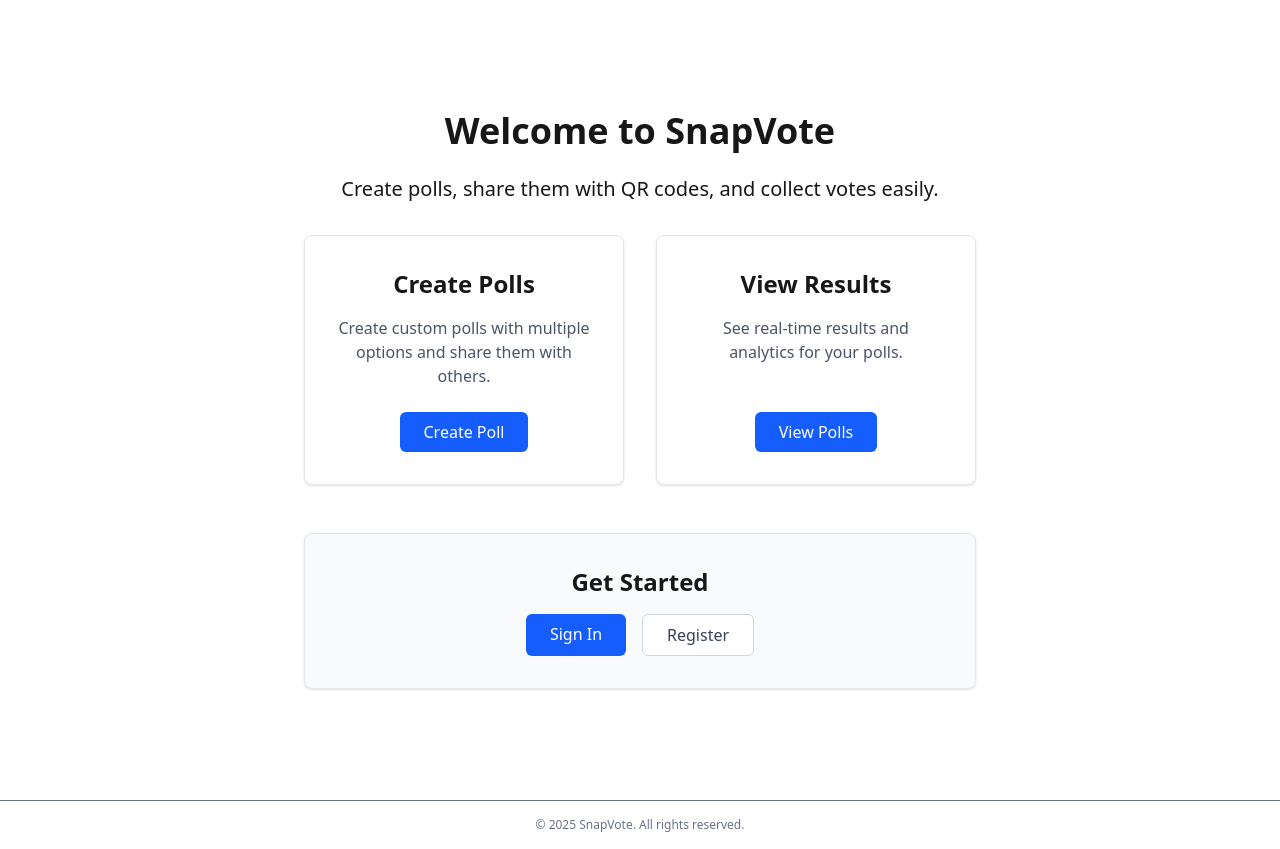
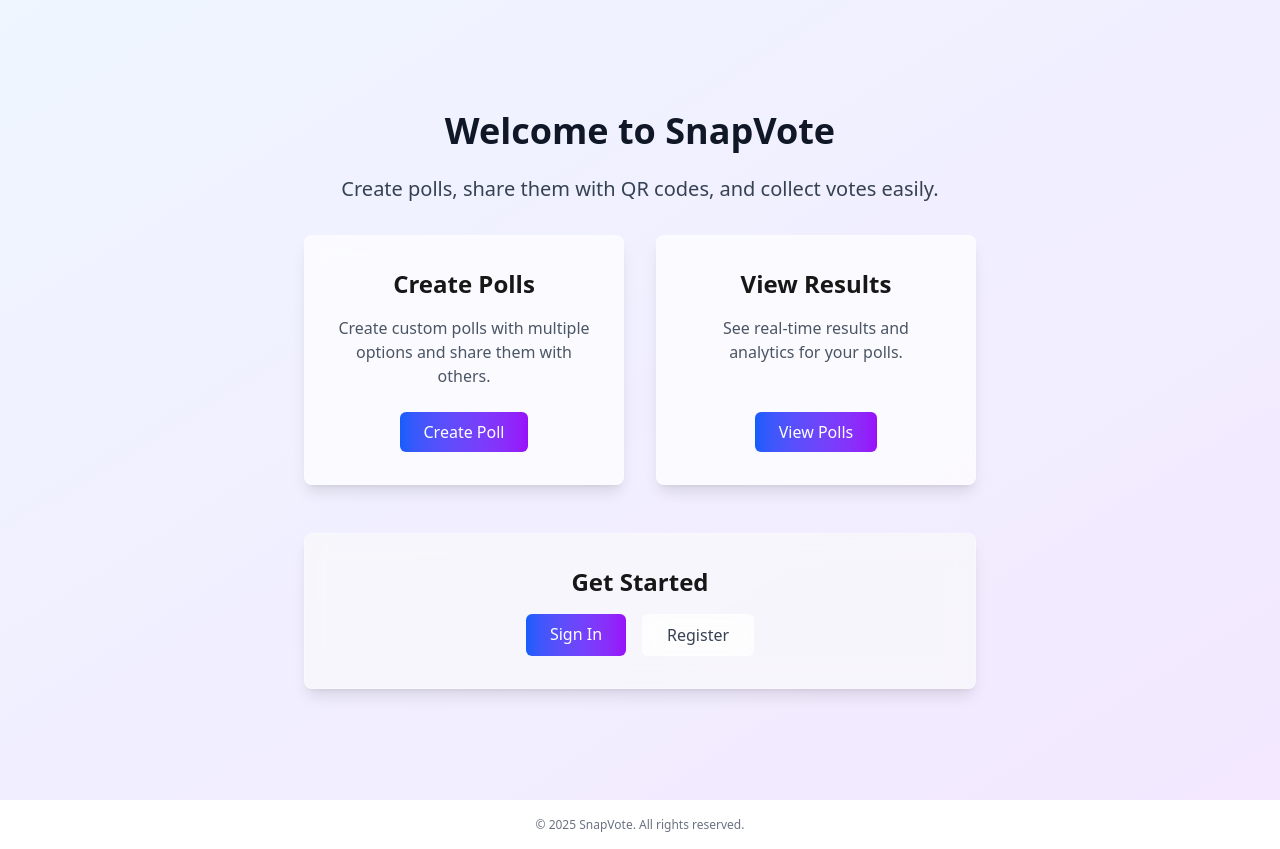
Before and after one commit to Masesee/polling-alxdev, a Next.js app: page / in a window 1280 px wide. Built offline with nearby package versions, Linux system fonts and the light colour scheme; no server answers.

Commit message:
style(ui): improve visual design with gradients and glass effects
- Add gradient backgrounds to layout and home page
- Implement glass morphism effects for navbar and cards
- Enhance button styling with gradients and hover animations
- Improve text contrast for better readability

```diff
--- a/app/layout.tsx
+++ b/app/layout.tsx
@@ -27,7 +27,7 @@ export default function RootLayout({
   return (
     <html lang="en" className="light">
       <body
-        className={`${geistSans.variable} ${geistMono.variable} font-sans antialiased min-h-screen flex flex-col`}
+        className={`${geistSans.variable} ${geistMono.variable} font-sans antialiased min-h-screen flex flex-col bg-gradient-to-br from-blue-50 to-purple-100 dark:from-gray-900 dark:to-gray-800`}
       >
         <AuthProvider>
           <Navbar />
@@ -35,7 +35,7 @@ export default function RootLayout({
             {children}
           </main>
         </AuthProvider>
-        <footer className="py-4 text-center text-xs text-gray-500 dark:text-gray-400 border-t dark:border-gray-700 dark:bg-gray-800">
+        <footer className="backdrop-blur-md bg-white/70 dark:bg-gray-800/70 py-4 text-center text-xs text-gray-500 dark:text-gray-400 border-t border-white/20">
           <div className="container mx-auto">
             © {new Date().getFullYear()} SnapVote. All rights reserved.
           </div>
--- a/app/page.tsx
+++ b/app/page.tsx
@@ -3,53 +3,53 @@ import Link from "next/link";
 
 export default function Home() {
   return (
-    <div className="flex min-h-screen flex-col items-center justify-center py-12 px-4 sm:px-6 lg:px-8 bg-white dark:bg-gray-900">
+    <div className="flex min-h-screen flex-col items-center justify-center py-12 px-4 sm:px-6 lg:px-8 bg-gradient-to-br from-blue-50 to-purple-100 dark:from-gray-900 dark:to-gray-800">
       <main className="flex flex-col items-center text-center max-w-3xl mx-auto w-full">
-        <h1 className="text-4xl font-bold mb-6">Welcome to SnapVote</h1>
-        <p className="text-xl mb-8">
+        <h1 className="text-4xl font-extrabold mb-6 text-gray-900 dark:text-white">Welcome to SnapVote</h1>
+        <p className="text-xl mb-8 text-gray-700 dark:text-gray-300">
           Create polls, share them with QR codes, and collect votes easily.
         </p>
 
         <div className="grid grid-cols-1 md:grid-cols-2 gap-8 w-full max-w-2xl mb-12">
-          <div className="border border-gray-200 dark:border-gray-700 rounded-lg p-8 flex flex-col items-center bg-white dark:bg-gray-800 shadow-sm hover:shadow-md transition-shadow">
-            <h2 className="text-2xl font-semibold mb-4 dark:text-white">Create Polls</h2>
+          <div className="backdrop-blur-md bg-white/70 dark:bg-gray-800/70 border border-white/20 rounded-lg p-8 flex flex-col items-center shadow-lg hover:shadow-xl transition-all duration-300 hover:scale-105">
+            <h2 className="text-2xl font-extrabold mb-4 dark:text-white">Create Polls</h2>
             <p className="mb-6 text-gray-600 dark:text-gray-300">
               Create custom polls with multiple options and share them with others.
             </p>
             <Link
               href="/polls/create"
-              className="bg-blue-600 text-white px-6 py-2 rounded-md hover:bg-blue-700 focus:outline-none focus:ring-2 focus:ring-blue-500 focus:ring-offset-2 mt-auto"
+              className="bg-gradient-to-r from-blue-600 to-purple-600 text-white px-6 py-2 rounded-md hover:from-blue-700 hover:to-purple-700 focus:outline-none focus:ring-2 focus:ring-blue-500 focus:ring-offset-2 mt-auto transition-all duration-300 hover:scale-105"
             >
               Create Poll
             </Link>
           </div>
 
-          <div className="border border-gray-200 dark:border-gray-700 rounded-lg p-8 flex flex-col items-center bg-white dark:bg-gray-800 shadow-sm hover:shadow-md transition-shadow">
-            <h2 className="text-2xl font-semibold mb-4 dark:text-white">View Results</h2>
+          <div className="backdrop-blur-md bg-white/70 dark:bg-gray-800/70 border border-white/20 rounded-lg p-8 flex flex-col items-center shadow-lg hover:shadow-xl transition-all duration-300 hover:scale-105">
+            <h2 className="text-2xl font-extrabold mb-4 dark:text-white">View Results</h2>
             <p className="mb-6 text-gray-600 dark:text-gray-300">
               See real-time results and analytics for your polls.
             </p>
             <Link
               href="/polls"
-              className="bg-blue-600 text-white px-6 py-2 rounded-md hover:bg-blue-700 focus:outline-none focus:ring-2 focus:ring-blue-500 focus:ring-offset-2 mt-auto"
+              className="bg-gradient-to-r from-blue-600 to-purple-600 text-white px-6 py-2 rounded-md hover:from-blue-700 hover:to-purple-700 focus:outline-none focus:ring-2 focus:ring-blue-500 focus:ring-offset-2 mt-auto transition-all duration-300 hover:scale-105"
             >
               View Polls
             </Link>
           </div>
         </div>
 
-        <div className="w-full max-w-2xl border border-gray-200 dark:border-gray-700 rounded-lg p-8 bg-gray-50 dark:bg-gray-800 shadow-sm">
-          <h2 className="text-2xl font-semibold mb-4 dark:text-white">Get Started</h2>
+        <div className="w-full max-w-2xl backdrop-blur-md bg-gray-50/70 dark:bg-gray-800/70 border border-white/20 rounded-lg p-8 shadow-lg">
+          <h2 className="text-2xl font-extrabold mb-4 dark:text-white">Get Started</h2>
           <div className="flex flex-col md:flex-row gap-4 justify-center">
             <Link
               href="/auth/login"
-              className="bg-blue-600 text-white px-6 py-2 rounded-md hover:bg-blue-700 focus:outline-none focus:ring-2 focus:ring-blue-500 focus:ring-offset-2"
+              className="bg-gradient-to-r from-blue-600 to-purple-600 text-white px-6 py-2 rounded-md hover:from-blue-700 hover:to-purple-700 focus:outline-none focus:ring-2 focus:ring-blue-500 focus:ring-offset-2 transition-all duration-300 hover:scale-105"
             >
               Sign In
             </Link>
             <Link
               href="/auth/register"
-              className="bg-white dark:bg-gray-700 border border-gray-300 dark:border-gray-600 text-gray-700 dark:text-gray-200 px-6 py-2 rounded-md hover:bg-gray-50 dark:hover:bg-gray-600 focus:outline-none focus:ring-2 focus:ring-blue-500 focus:ring-offset-2"
+              className="backdrop-blur-md bg-white/70 dark:bg-gray-700/70 border border-white/20 text-gray-700 dark:text-gray-200 px-6 py-2 rounded-md hover:bg-gray-50/80 dark:hover:bg-gray-600/80 focus:outline-none focus:ring-2 focus:ring-blue-500 focus:ring-offset-2 transition-all duration-300 hover:scale-105"
             >
               Register
             </Link>
--- a/components/ui/navbar.tsx
+++ b/components/ui/navbar.tsx
@@ -21,7 +21,7 @@ export default function Navbar() {
   if (pathname === '/') return null;
 
   return (
-    <nav className="bg-white dark:bg-gray-800 shadow-sm py-3 px-4">
+    <nav className="backdrop-blur-md bg-white/80 dark:bg-gray-800/80 shadow-lg py-3 px-4">
       <div className="container mx-auto flex justify-between items-center">
         <Link
           href="/"
```
